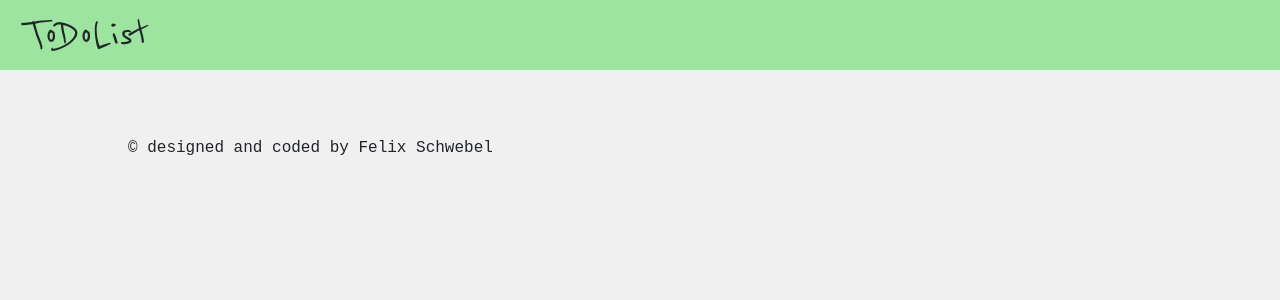
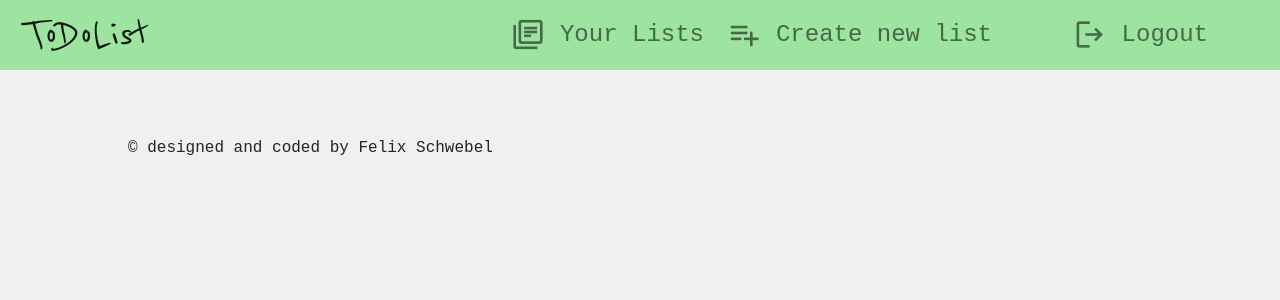
Before and after one commit to felixschwebel/ToDoListWebsite, a Flask app: page /list in a window 1280 px wide. Shown: the top 300 px of the page. Run offline with Flask 2, Linux system fonts and the light colour scheme; some libraries are stand-ins or nearby versions; some web fonts are replaced.

Commit message:
nav-bar for lists ready and responsive

```diff
--- a/static/css/style.css
+++ b/static/css/style.css
@@ -25,6 +25,23 @@ input {
   background-color: #D9D9D9 !important;
   border-radius: 2em !important;
   width: 100% !important;
+}
+
+.func-card {
+  padding-top: 3.5em;
+  background-color: #9CE49F;
+  padding-bottom: 1em;
+}
+
+.nav-item {
+  padding-right: 5%;
+  text-align: right;
+}
+
+.toggler-icon {
+    position: absolute;
+    right: 0;
+    margin-right: 5%;
 }
 
 .google-icon {
@@ -123,3 +142,25 @@ input {
     -ms-transform: translate(-50%, -50%);
     transform: translate(-50%, -50%);
   }
+
+}
+
+
+@media (min-width: 992px) {
+  .func-item {
+    padding: 0;
+    width: 12em;
+  }
+
+  .func-card {
+    padding: 0 0 0 0;
+    position: absolute;
+    right: 0;
+    padding-right: 5%;
+  }
+
+  .small-nav-box {
+    width: 9em;
+  }
+
+}
--- a/templates/bootstrap/base.html
+++ b/templates/bootstrap/base.html
@@ -28,10 +28,15 @@
 
 <body>
 
-    <nav class="navbar fixed-top">
+    <nav class="navbar fixed-top navbar-expand-lg">
         {% block navbar %} {% endblock %}
     </nav>
 
   {% block content %}{% endblock %}
+
+    <!-- js scripts here -->
+    <script src="https://code.jquery.com/jquery-3.2.1.slim.min.js" integrity="sha384-KJ3o2DKtIkvYIK3UENzmM7KCkRr/rE9/Qpg6aAZGJwFDMVNA/GpGFF93hXpG5KkN" crossorigin="anonymous"></script>
+    <script src="https://cdn.jsdelivr.net/npm/popper.js@1.12.9/dist/umd/popper.min.js" integrity="sha384-ApNbgh9B+Y1QKtv3Rn7W3mgPxhU9K/ScQsAP7hUibX39j7fakFPskvXusvfa0b4Q" crossorigin="anonymous"></script>
+    <script src="https://cdn.jsdelivr.net/npm/bootstrap@4.0.0/dist/js/bootstrap.min.js" integrity="sha384-JZR6Spejh4U02d8jOt6vLEHfe/JQGiRRSQQxSfFWpi1MquVdAyjUar5+76PVCmYl" crossorigin="anonymous"></script>
 </body>
 </html>
--- a/templates/index.html
+++ b/templates/index.html
@@ -10,7 +10,7 @@ body {
 {% endblock %}
 
 {% block navbar %}
-    <div id="log-signup">
+    <div class="log-signup">
         <a href="{{url_for('login')}}" class="nav-text nav-link navbar-brand">
         <span class="google-icon material-symbols-outlined">login</span>
         Login / Sign up
--- a/templates/list.html
+++ b/templates/list.html
@@ -1,9 +1,32 @@
 {% extends 'bootstrap/base.html' %}
 
 {% block navbar %}
-    <div class="nav-logo">
-        <a href="{{url_for('home')}}" class="nav-link">ToDoList</a>
-    </div>
+    <a href="{{url_for('home')}}" class="navbar-brand nav-logo">ToDoList</a>
+  <button class="navbar-toggler toggler-icon" type="button" data-toggle="collapse" data-target="#navbarNav" aria-controls="navbarNav" aria-expanded="false" aria-label="Toggle navigation">
+    <span class="navbar-toggler-icon"></span>
+  </button>
+  <div class="collapse navbar-collapse" id="navbarNav">
+    <ul class="navbar-nav func-card">
+      <li class="nav-item nav-text func-item small-nav-box">
+        <a class="nav-link" href="#">
+            <span class="google-icon material-symbols-outlined">library_books</span>
+            Your Lists</a>
+      </li>
+      <li class="nav-item nav-text func-item">
+        <a class="nav-link" href="#">
+            <span class="google-icon material-symbols-outlined">playlist_add</span>
+            Create new list</a>
+      </li>
+      <li class="nav-item nav-text func-item small-nav-box">
+        <a class="nav-link" href="#">
+            <span class="google-icon material-symbols-outlined">logout</span>
+            Logout</a>
+      </li>
+
+    </ul>
+  </div>
+
+
 {% endblock %}
 
 
```
Also changed, not shown: other parts of static/css/style.css (+4 -2 lines).
